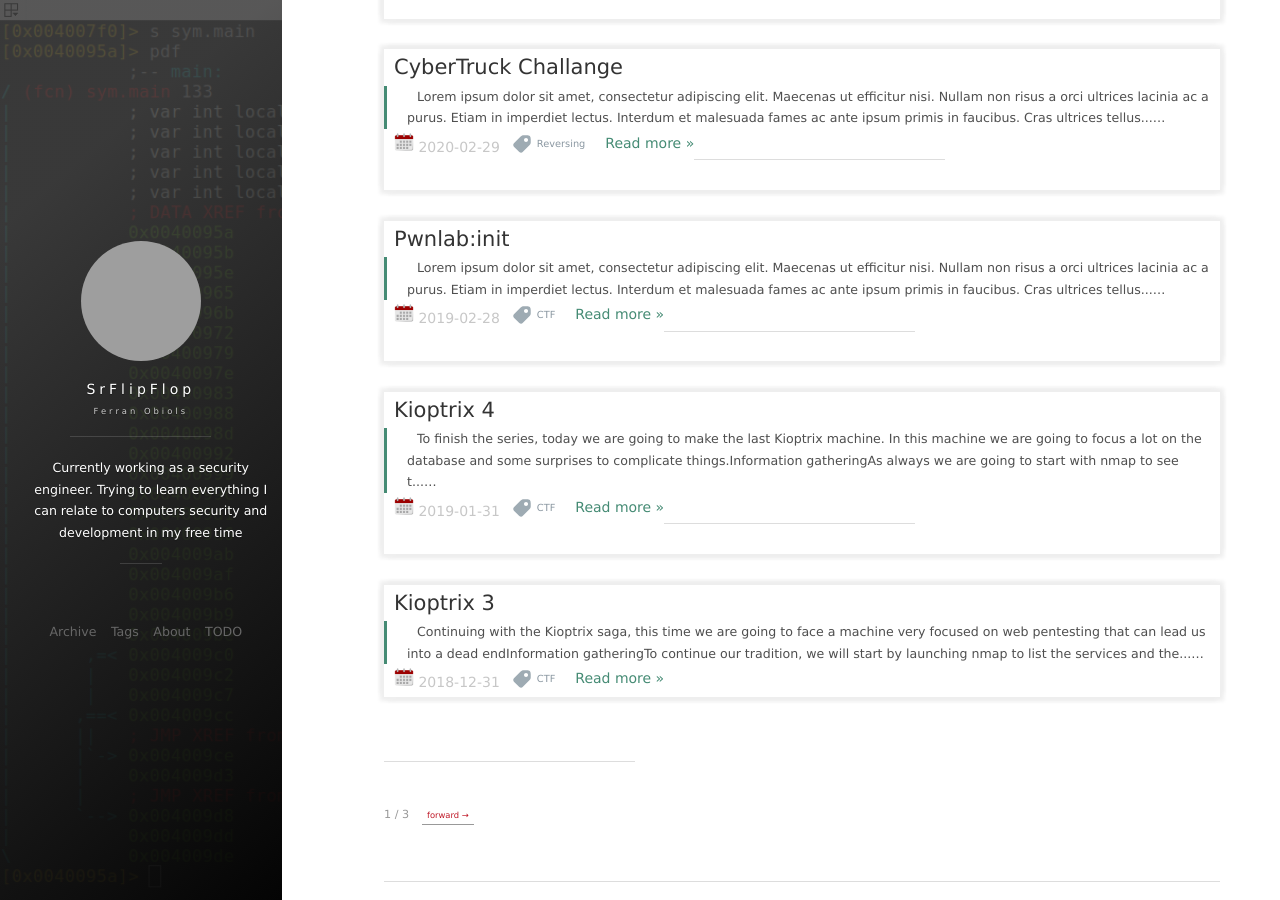
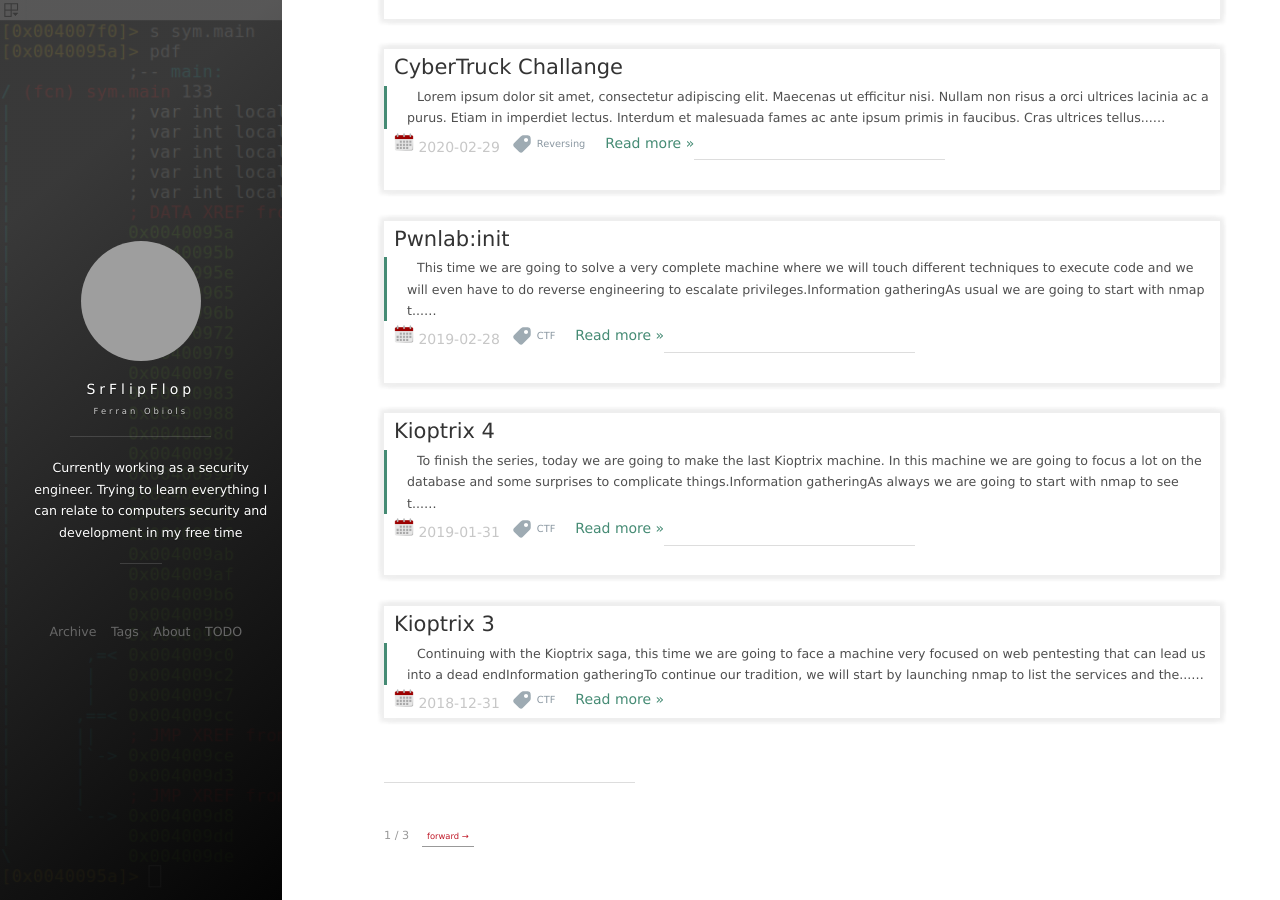
Before and after one commit to SrFlipFlop/srflipflop.github.io, a Jekyll site: the page built from index.html, in a window 1280 px wide and 900 px high, scrolled down 1050 px. Built offline with Jekyll 4.4.1, drawn with Linux system fonts in a browser that asks for light colours; nearby versions of some CDN libraries; the list of posts is cut into pages by our own code; comment, search, counter and statistics services are not loaded; some of the changed lines change nothing that is shown; grey boxes are pictures that could not be loaded.

Commit message:
Finished old post Pwnlab

```diff
--- a/_posts/2019-02-28-Pwnlab_init.md
+++ b/_posts/2019-02-28-Pwnlab_init.md
@@ -6,56 +6,106 @@
 tag: CTF
 ---
 
-Lorem ipsum dolor sit amet, consectetur adipiscing elit. Maecenas ut efficitur nisi. Nullam non risus a orci ultrices lacinia ac a purus. Etiam in imperdiet lectus. Interdum et malesuada fames ac ante ipsum primis in faucibus. Cras ultrices tellus quis sapien mollis, in luctus tortor tempor. Suspendisse potenti. Curabitur sit amet porta magna. Duis dignissim risus at scelerisque malesuada. Integer venenatis quis augue eget pellentesque. Phasellus iaculis sed lacus quis efficitur.
+This time we are going to solve a very complete machine where we will touch different techniques to execute code and we will even have to do reverse engineering to escalate privileges.
 
 ### Information gathering
 
-![](/images/posts/Pwnlab_init/img1.png "TBC")
+As usual we are going to start with *nmap* to find out what services are running on the machine. We find a web application, a database that is most likely from that application and portmapper (which is a service to map the ports of network services to Remote Procedure Calls).
 
-![](/images/posts/Pwnlab_init/img2.png "TBC")
+![](/images/posts/Pwnlab_init/img1.png "nmap scan")
 
-![](/images/posts/Pwnlab_init/img3.png "TBC")
+While analyzing the web application manually, we are going to launch a *gobuster* to enumerate hidden directories that we may not be able to reach from the interface
 
-![](/images/posts/Pwnlab_init/img4.png "TBC")
+![](/images/posts/Pwnlab_init/img2.png "Directory enumeration")
 
-![](/images/posts/Pwnlab_init/img5.png "TBC")
+![](/images/posts/Pwnlab_init/img3.png "Webpage")
 
-![](/images/posts/Pwnlab_init/img6.png "TBC")
+Browsing a bit we find an interesting login panel, but if we look at the URL we can see that the application uses the **page** parameter to serve the current page, instead of using a different path.
 
-![](/images/posts/Pwnlab_init/img7.png "TBC")
+![](/images/posts/Pwnlab_init/img4.png "Login pannel")
 
-![](/images/posts/Pwnlab_init/img8.png "TBC")
+Trying the same parameter with the index, we see that it renders that page. So we can use PHP filters to convert the file to **Base64** and include it in the response instead of rendering the content.
 
-![](/images/posts/Pwnlab_init/img9.png "TBC")
+![](/images/posts/Pwnlab_init/img5.png "LFI PoC")
 
-![](/images/posts/Pwnlab_init/img10.png "TBC")
+If we decode the result, we see that it is the home page. We can also see the part of the vulnerable PHP code that allows Local File Inclusion: `include($_GET['page'].".php")`.
 
-![](/images/posts/Pwnlab_init/img11.png "TBC")
+![](/images/posts/Pwnlab_init/img6.png "PHP file")
 
-![](/images/posts/Pwnlab_init/img12.png "TBC")
+In the results of the *gobuster* we see that there is a **config.php** file that may have an interesting content. We use the same trick of converting the content to Base64 and when we decode it we see the database ceredentials.
 
-![](/images/posts/Pwnlab_init/img13.png "TBC")
+![](/images/posts/Pwnlab_init/img7.png "LFI config")
 
-![](/images/posts/Pwnlab_init/img14.png "TBC")
+Normally databases can only be accessed by internal services, but in this case *nmap* has found the public service. Let's connect to see if there is sensitive information in the **Users** database.
 
-![](/images/posts/Pwnlab_init/img15.png "TBC")
+![](/images/posts/Pwnlab_init/img8.png "Database credentials")
 
-![](/images/posts/Pwnlab_init/img16.png "TBC")
+We can see in the database the users table, which contains three users. The credentials appear to be only encoded in Base64, so we can extract the information and use them later.
 
-![](/images/posts/Pwnlab_init/img17.png "TBC")
+![](/images/posts/Pwnlab_init/img9.png "Database users")
 
-![](/images/posts/Pwnlab_init/img18.png "TBC")
+![](/images/posts/Pwnlab_init/img10.png "Plaintext credentials")
 
-![](/images/posts/Pwnlab_init/img19.png "TBC")
+Now that we have valid credentials, we can access the file upload functionality.
 
-![](/images/posts/Pwnlab_init/img20.png "TBC")
+![](/images/posts/Pwnlab_init/img11.png "Upload file")
 
-![](/images/posts/Pwnlab_init/img21.png "TBC")
+Let's test if the functionality detects if the image contains any malicious payload. Uploading an image and in Burp adding the PHP `<?php system($_GET['cmd']);?>` code as reverse shell, we see that it has not responded with any problem.
 
-![](/images/posts/Pwnlab_init/img22.png "TBC")
+![](/images/posts/Pwnlab_init/img12.png "Upload PHP webshell")
 
-![](/images/posts/Pwnlab_init/img23.png "TBC")
+We can check that the image has been uploaded correctly in the **uploads** directory.
 
-![](/images/posts/Pwnlab_init/img24.png "TBC")
+![](/images/posts/Pwnlab_init/img13.png "Uploaded image")
 
-![](/images/posts/Pwnlab_init/img25.png "TBC")
+We have to see how to execute our shell. Fortunately, we can access the application code and it becomes a white-box text. Analyzing the **index.php** file, we see that there are some suspicious comments indicating that the multilingual functionallity is not implemented. This functionallity uses the `lang` cookie to include the language file.
+
+![](/images/posts/Pwnlab_init/img14.png "Index vulnerability")
+
+By linking this LFI without the PHP constraint with the shell we uploaded earlier, we can create a cookie that points to image `../upload/c0fb01577de1906b91a3ec125fb829bf.jpg` and use the cmd parameter to execute code on the server.
+
+![](/images/posts/Pwnlab_init/img15.png "Webshell")
+
+This time we are going to upload a *Python* reverse shell that allows us to interact more comfortably on the remote machine. We just need to open an HTTP server on our machine and download the reverse shell using *wget*.
+
+![](/images/posts/Pwnlab_init/img16.png "Upload reverse shell")
+
+We open the port on our machine so that the reverse shell can connect and voilà, we have permanent access to escalate privileges.
+
+![](/images/posts/Pwnlab_init/img17.png "Execute reverse shell")
+
+## First steps in the machine
+
+We have the web application permissions, but we see that there are the same users as in the database and we can use their credentials.
+
+![](/images/posts/Pwnlab_init/img18.png "Change user")
+
+We will start the enumeration with the user kane. First of all we use find to search for files that have the Set User ID (**SUID**). This permission allows us to execute the files as if we were the owner. In this case file `/home/kane/msgmike` is owned by mike and we see that it is an ELF executable.
+
+![](/images/posts/Pwnlab_init/img19.png "List files")
+
+We transfer the file to our machine for further analysis. Reading a part of the file with head, we can see that it is a Linux executable file.
+
+![](/images/posts/Pwnlab_init/img20.png "Exfiltrate file")
+
+To analyze it we will use *radare2*. Just looking at the main function we can see in the final part where the string `cat /home/mike/msg.txt` is used to execute it with the *system* command. [System](https://linux.die.net/man/3/system) executes a command specified in command by calling `/bin/sh -c command`, and returns after the command has been completed.
+
+![](/images/posts/Pwnlab_init/img21.png "Reverse engineering")
+
+By running the *cat* command without the full path, we can trick the system into using a fake *cat* binary. To do this we only have to create a new file and assign it execution permissions (in our case we are going to make a bash file that executes a shell). We modify the PATH so that our fake *cat* is the first to be used and when we execute `/home/kane/msgmike`, a new shell opens with the **mike** permissions.
+
+![](/images/posts/Pwnlab_init/img22.png "New cat")
+
+## Last steps in the machine
+
+Following the enumeration with the new user, we see that in his directory there is a suspicious file similar to the previous one, but this time it is called msg2root. It is conveniently an ELF file owned by root with the **SUID** permission.
+
+![](/images/posts/Pwnlab_init/img23.png "List files and exfiltrate")
+
+We are going to do the same to transfer it to our machine and analyze it with *radare2*. This time we see that it first prints `Message for root` and waits for the user input. Then it uses the input to create a new string and execute with system.
+
+![](/images/posts/Pwnlab_init/img24.png "Reverse engineering")
+
+This time we see that it uses the complete path for *echo*, so we must find another way to execute code. Simply if we connect the bash command separators (like **||**, **&&** and **;**), we can  execute the code as you can see in the `id;id` PoC. To persistently gain privileges, we just need to modify the permissions of `/bin/bash` and add the **SUID** for our user. We can then run a new shell and gain administrator privileges.
+
+![](/images/posts/Pwnlab_init/img25.png "Modify bash")
```
